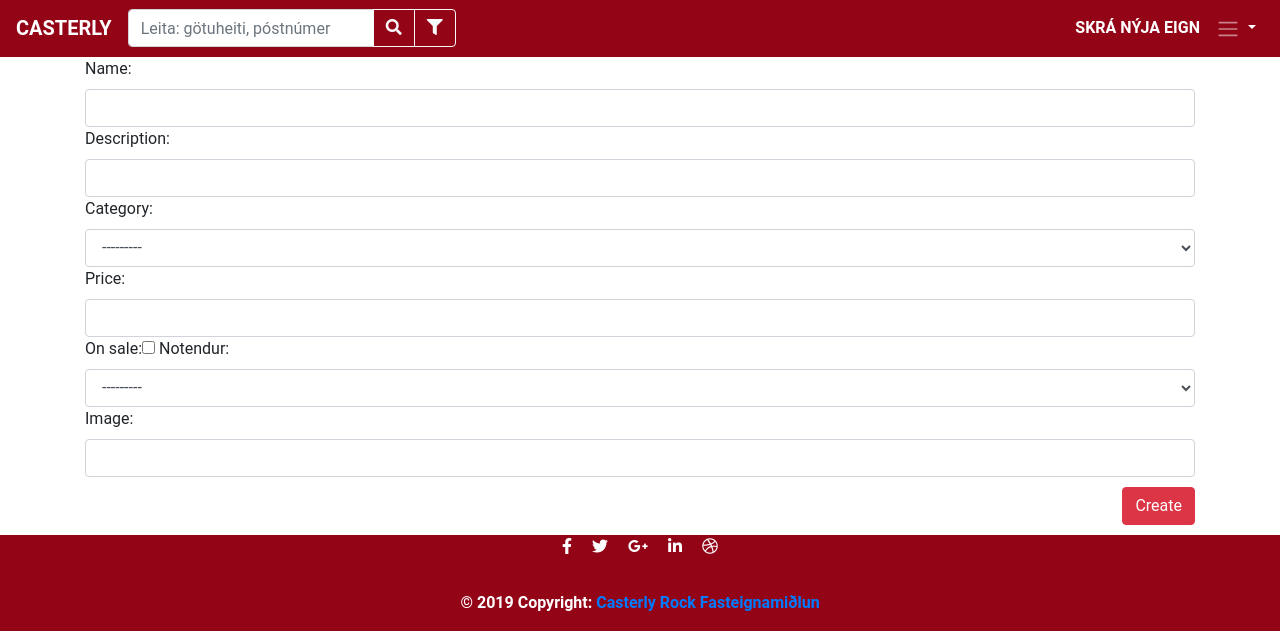
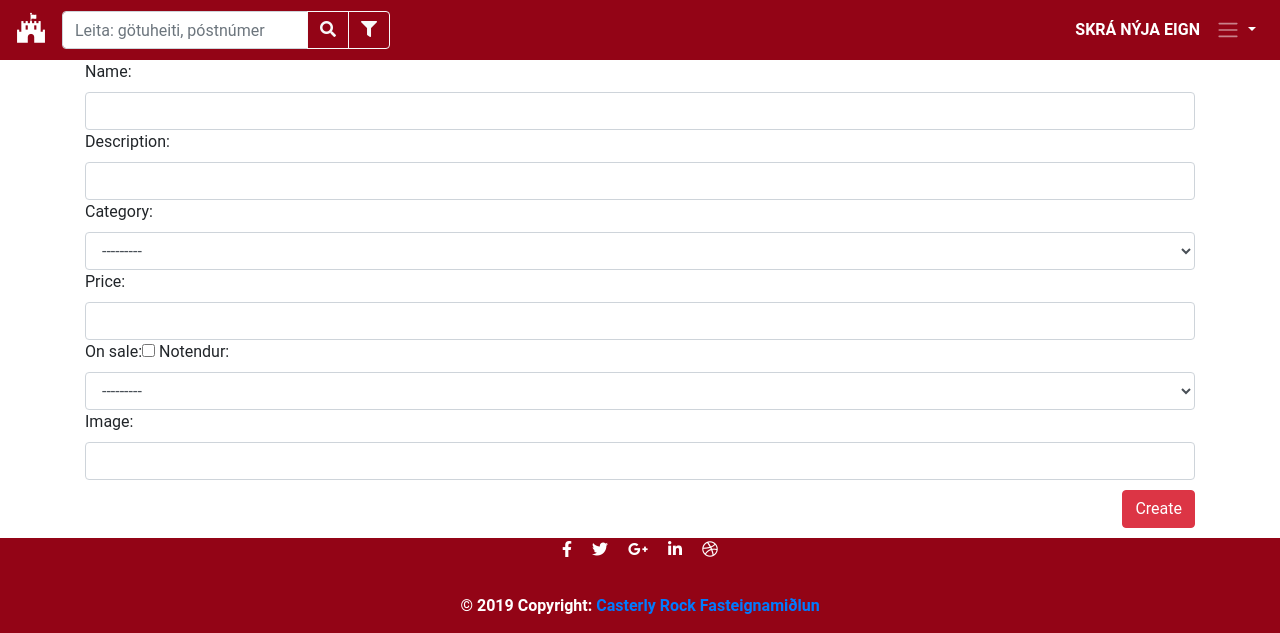
Before and after one commit to HlynurM/Casterly_Rock, a Django app: page /add_new_estate in a window 1280 px wide. Shown: the top 633 px of the page. Run offline with Django 3.2, Linux system fonts and the light colour scheme; data that the repository does not hold is empty; some libraries are stand-ins or nearby versions.

Commit message:
fixed search and added simple footer and logo

```diff
--- a/templates/base.html
+++ b/templates/base.html
@@ -26,7 +26,7 @@
 <!--/ NAVBAR -->
 <nav class="navbar navbar-expand-lg navbar-dark head-foot-colors">
 
-    <a class="navbar-brand" href="/">CASTERLY</a>
+    <a class="navbar-brand" href="/" title="Casterly Rock Home"><i class="fab fa-fort-awesome" style="font-size: 30px;"></i></a>
     <button class="navbar-toggler" type="button" data-toggle="collapse" data-target="#navbarSupportedContent"
             aria-controls="navbarSupportedContent" aria-expanded="false" aria-label="Toggle navigation">
         <span class="navbar-toggler-icon">hellow</span>
```
